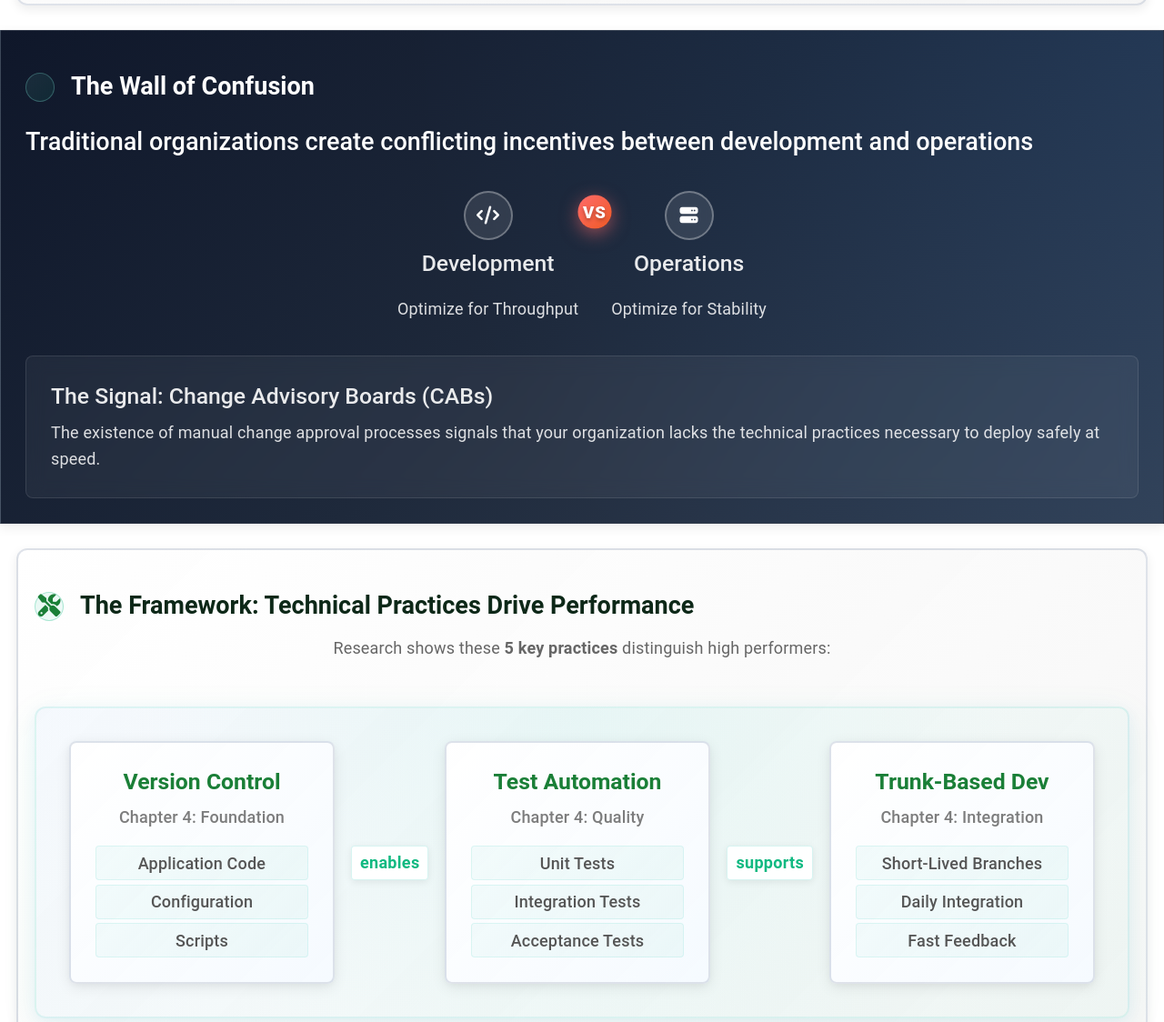
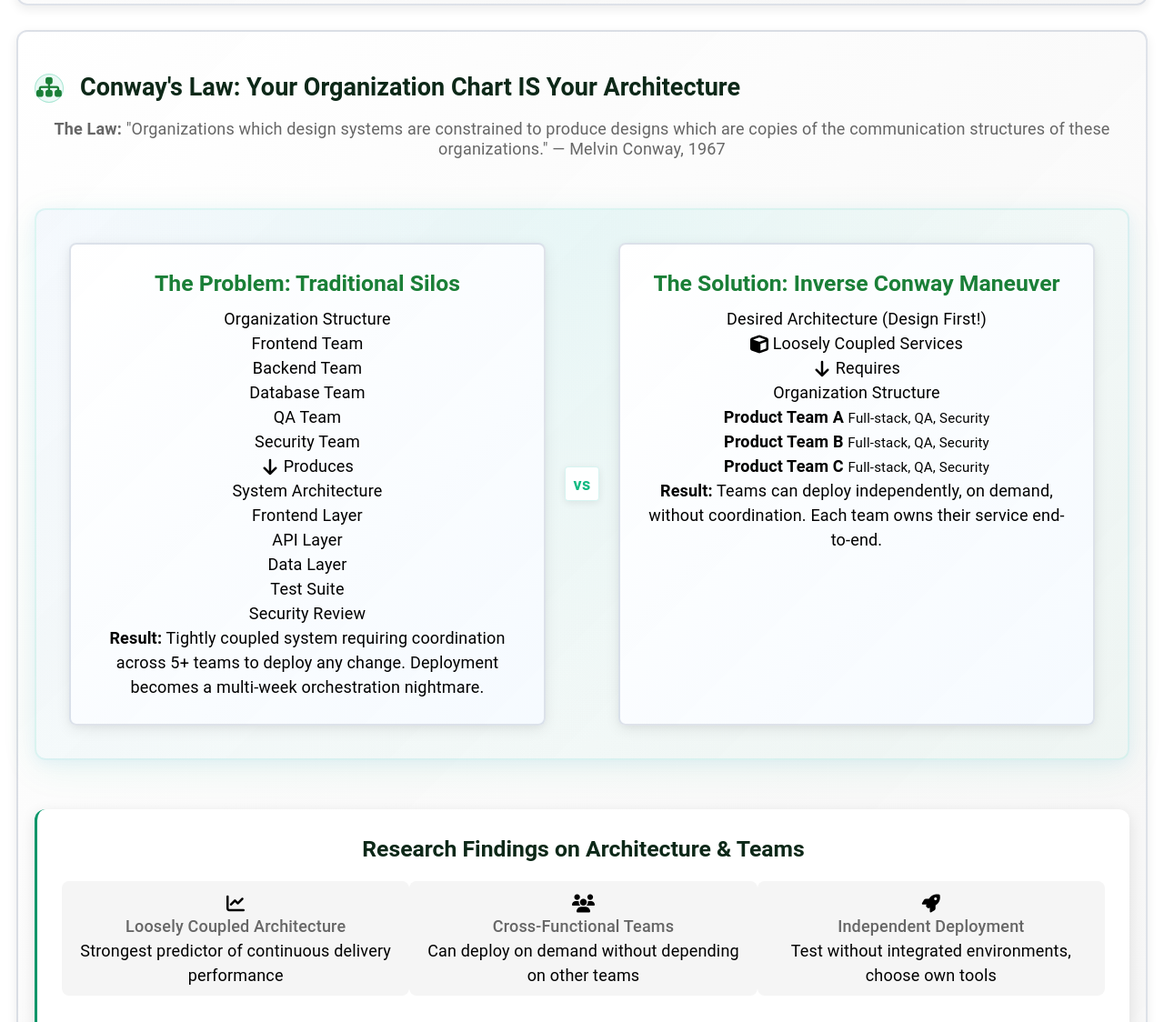
Before and after one commit to mhenke/accelerate-devex-book-club-notebooklm, a Jekyll site: the page built from docs/_meetings/meeting-2.md, in a window 1280 px wide, cut to the strip 1680-2804 px from the top of the page. Shown: the whole strip at 91% size. Built offline with Jekyll 4.4.1, drawn with Linux system fonts in a browser that asks for light colours; some web fonts are replaced; some of the changed text lies outside the part shown.

Commit message:
Checkpoint from VS Code for coding agent session

```diff
--- a/docs/_meetings/meeting-2.md
+++ b/docs/_meetings/meeting-2.md
@@ -368,10 +368,147 @@ document.addEventListener('keydown', function(event) {
   </div>
 </div>
 
+<!-- CONWAY'S LAW & INVERSE CONWAY MANEUVER -->
+<div class="section-card" markdown="0">
+  <div class="causal-chain-container">
+    <div class="infographic-header">
+      <h2><i class="fas fa-sitemap" aria-hidden="true"></i> Conway's Law: Your Organization Chart IS Your Architecture</h2>
+      <p class="research-foundation"><strong>The Law:</strong> "Organizations which design systems are constrained to produce designs which are copies of the communication structures of these organizations." — Melvin Conway, 1967</p>
+    </div>
+
+    <!-- Horizontal Causal Flow Comparison -->
+    <div class="causal-flow conways-flow">
+
+      <!-- The Problem: Traditional Silos -->
+      <div class="causal-step step-business conways-problem">
+        <div class="step-content">
+          <h3>The Problem: Traditional Silos</h3>
+
+          <div class="org-chart">
+            <div class="org-label">Organization Structure</div>
+            <div class="team-list">
+              <div class="team-item">Frontend Team</div>
+              <div class="team-item">Backend Team</div>
+              <div class="team-item">Database Team</div>
+              <div class="team-item">QA Team</div>
+              <div class="team-item">Security Team</div>
+            </div>
+          </div>
+
+          <div class="produces-arrow">
+            <i class="fas fa-arrow-down"></i>
+            <span>Produces</span>
+          </div>
+
+          <div class="system-chart">
+            <div class="system-label">System Architecture</div>
+            <div class="layer-list">
+              <div class="layer-item">Frontend Layer</div>
+              <div class="layer-item">API Layer</div>
+              <div class="layer-item">Data Layer</div>
+              <div class="layer-item">Test Suite</div>
+              <div class="layer-item">Security Review</div>
+            </div>
+          </div>
+
+          <div class="consequence-box negative">
+            <strong>Result:</strong> Tightly coupled system requiring coordination across 5+ teams to deploy any change. Deployment becomes a multi-week orchestration nightmare.
+          </div>
+        </div>
+      </div>
+
+      <!-- Arrow between problem and solution -->
+      <div class="causal-arrow conways-arrow">
+        <span class="arrow-label">vs</span>
+      </div>
+
+      <!-- The Solution: Inverse Conway Maneuver -->
+      <div class="causal-step step-culture conways-solution">
+        <div class="step-content">
+          <h3>The Solution: Inverse Conway Maneuver</h3>
+
+          <div class="system-chart desired">
+            <div class="system-label">Desired Architecture (Design First!)</div>
+            <div class="service-list">
+              <div class="service-item">
+                <i class="fas fa-cube"></i>
+                <span>Loosely Coupled Services</span>
+              </div>
+            </div>
+          </div>
+
+          <div class="produces-arrow">
+            <i class="fas fa-arrow-down"></i>
+            <span>Requires</span>
+          </div>
+
+          <div class="org-chart cross-functional">
+            <div class="org-label">Organization Structure</div>
+            <div class="team-list">
+              <div class="team-item cross-functional">
+                <strong>Product Team A</strong>
+                <small>Full-stack, QA, Security</small>
+              </div>
+              <div class="team-item cross-functional">
+                <strong>Product Team B</strong>
+                <small>Full-stack, QA, Security</small>
+              </div>
+              <div class="team-item cross-functional">
+                <strong>Product Team C</strong>
+                <small>Full-stack, QA, Security</small>
+              </div>
+            </div>
+          </div>
+
+          <div class="consequence-box positive">
+            <strong>Result:</strong> Teams can deploy independently, on demand, without coordination. Each team owns their service end-to-end.
+          </div>
+        </div>
+      </div>
+
+    </div>
+
+    <!-- Key Insights -->
+    <div class="impact-stats conways-insights">
+      <h4>Research Findings on Architecture & Teams</h4>
+      <div class="stats-grid">
+        <div class="stat-item">
+          <div class="stat-icon"><i class="fas fa-chart-line"></i></div>
+          <div class="stat-content">
+            <div class="stat-label">Loosely Coupled Architecture</div>
+            <div class="stat-description">Strongest predictor of continuous delivery performance</div>
+          </div>
+        </div>
+        <div class="stat-item">
+          <div class="stat-icon"><i class="fas fa-users"></i></div>
+          <div class="stat-content">
+            <div class="stat-label">Cross-Functional Teams</div>
+            <div class="stat-description">Can deploy on demand without depending on other teams</div>
+          </div>
+        </div>
+        <div class="stat-item">
+          <div class="stat-icon"><i class="fas fa-rocket"></i></div>
+          <div class="stat-content">
+            <div class="stat-label">Independent Deployment</div>
+            <div class="stat-description">Test without integrated environments, choose own tools</div>
+          </div>
+        </div>
+      </div>
+
+      <div class="deployment-signal">
+        <h4>The Critical Question</h4>
+        <p><strong>Can your team deploy during business hours without coordinating with other teams, creating tickets, or getting approval?</strong></p>
+        <p>If the answer is "no," your architecture (or organization structure) needs attention. The research is clear: <strong>architectural coupling kills delivery performance</strong>.</p>
+      </div>
+    </div>
+
+  </div>
+</div>
+
 <!-- THE WALL OF CONFUSION -->
 <div class="section-card dark-theme full-width" markdown="0">
   <div class="false-choice-container">
-    <h2><i class="fas fa-wall-brick" aria-hidden="true"></i> The Wall of Confusion</h2>
+    <h2><i class="fas fa-divide" aria-hidden="true"></i> The Wall of Confusion</h2>
     <h3 class="false-choice-subtitle">Traditional organizations create conflicting incentives between development and operations</h3>
 
     <div class="choice-options">
--- a/docs/_sass/components/_sections.scss
+++ b/docs/_sass/components/_sections.scss
@@ -226,12 +226,7 @@
     .action-item {
       background: var(--bg-subtle);
       border-radius: var(--radius-md);
-      transition: all 0.2s ease;
-
-      &:hover {
-        background: var(--bg-hover);
-        transform: translateX(4px);
-      }
+      padding: var(--space-md);
     }
 
     .task-row {
```
